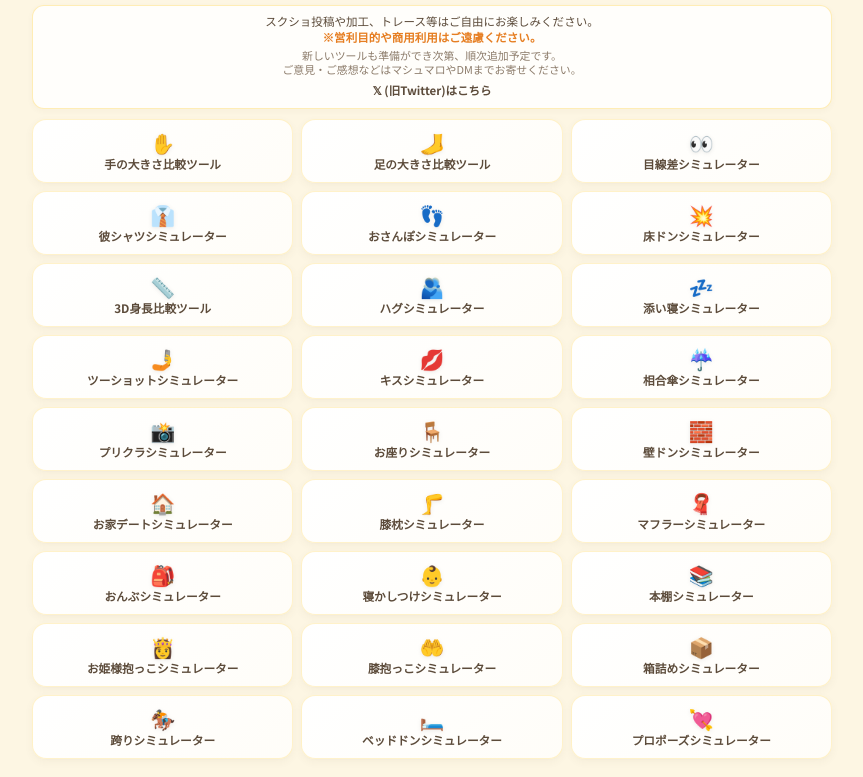
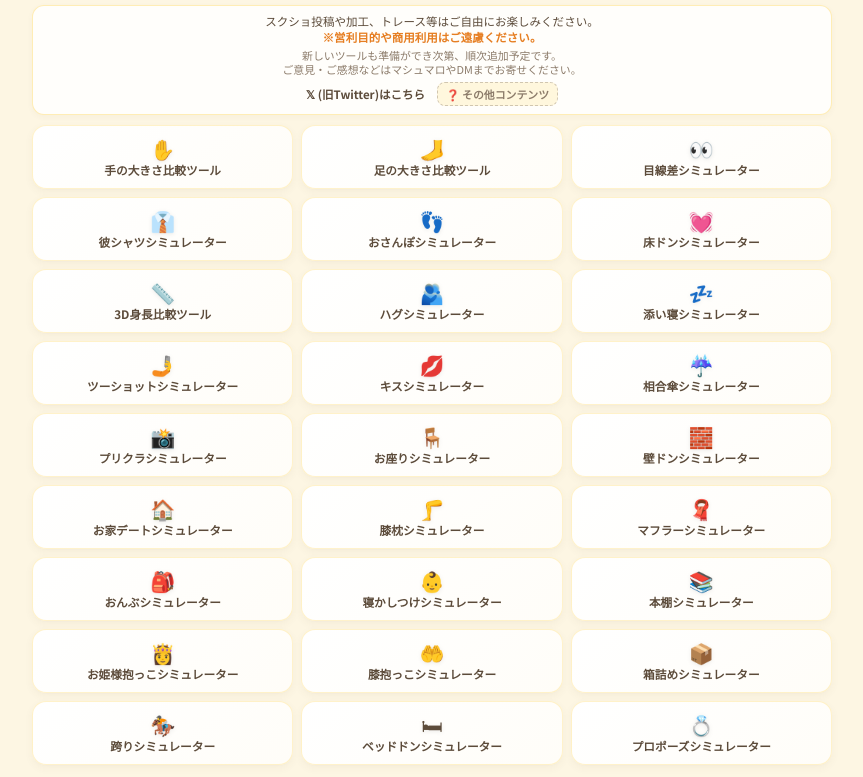
Before and after one commit to qwertyaz111/my-site-hub, a plain HTML site: page index.html in a window 1280 px wide. Shown: the part 47-824 px from the top of the page, without its empty margins (208-1071 px from the left). Drawn offline with Linux system fonts and the light colour scheme.

Commit message:
Enhance layout with link row and new button styles
Added a new link row for social media and extra content buttons, and updated styles for better layout.

```diff
--- a/index.html
+++ b/index.html
@@ -100,8 +100,16 @@
             line-height: 1.25;
         }
 
+        .link-row {
+            margin-top: 6px;
+            display: flex;
+            justify-content: center;
+            align-items: center;
+            gap: 12px;
+            flex-wrap: wrap;
+        }
+
         .sns-link {
-            margin-top: 4px;
             display: inline-block;
             color: var(--text-color);
             text-decoration: none;
@@ -111,6 +119,25 @@
         }
         .sns-link:hover {
             opacity: 0.7;
+        }
+
+        /* --- 独立させた❓風の隠しボタン --- */
+        .extra-link-btn {
+            display: inline-block;
+            background: rgba(255, 204, 51, 0.15);
+            border: 1px dashed rgba(140, 123, 106, 0.4);
+            color: var(--sub-text-color);
+            text-decoration: none;
+            font-size: 0.68rem;
+            font-weight: 700;
+            padding: 3px 8px;
+            border-radius: 8px;
+            transition: all 0.2s ease;
+        }
+        .extra-link-btn:hover {
+            background: rgba(255, 204, 51, 0.3);
+            color: var(--text-color);
+            border-color: var(--primary-color);
         }
 
         /* --- 3列固定カードコンテナ --- */
@@ -146,13 +173,6 @@
             transform: translateY(-3px) scale(1.02);
             box-shadow: 0 6px 14px var(--accent-glow);
             border-color: var(--primary-color);
-        }
-
-        .card.coming-soon {
-            opacity: 0.7;
-            cursor: default;
-            border: 1.5px dashed #dcd6a9;
-            background: rgba(255, 255, 255, 0.5);
         }
 
         .icon {
@@ -195,7 +215,10 @@
         ご意見・ご感想などはマシュマロやDMまでお寄せください。
     </div>
 
-    <a href="https://x.com/qwertyaz111" class="sns-link" target="_blank" rel="noopener noreferrer">𝕏 (旧Twitter)はこちら</a>
+    <div class="link-row">
+        <a href="https://x.com/qwertyaz111" class="sns-link" target="_blank" rel="noopener noreferrer">𝕏 (旧Twitter)はこちら</a>
+        <a href="https://qwertyaz111.itch.io/r18-my-site-hub" class="extra-link-btn" target="_blank" rel="noopener noreferrer">❓ その他コンテンツ</a>
+    </div>
 </div>
 
 <div class="container">
@@ -225,7 +248,7 @@
     </a>
 
     <a href="https://qwertyaz111.github.io/kabedon-floor-simulator/" class="card">
-        <div class="icon">💥</div>
+        <div class="icon">💓</div>
         <div class="title">床ドンシミュレーター</div>
     </a>
 
@@ -314,23 +337,23 @@
         <div class="title">膝抱っこシミュレーター</div>
     </a>
 
-    <a href="https://qwertyaz111.github.io/hakozume-simulator/" class="card">
+<a href="https://qwertyaz111.github.io/hakozume-simulator/" class="card">
         <div class="icon">📦</div>
         <div class="title">箱詰めシミュレーター</div>
     </a>
 
-    <a href="https://qwertyaz111.github.io/straddling-simulator/" class="card">
+<a href="https://qwertyaz111.github.io/straddling-simulator/" class="card">
         <div class="icon">🏇</div>
         <div class="title">跨りシミュレーター</div>
     </a>
 
-    <a href="https://qwertyaz111.github.io/beddon-simulator/" class="card">
-        <div class="icon">🛏️</div>
+<a href="https://qwertyaz111.github.io/beddon-simulator/" class="card">
+        <div class="icon">🛏</div>
         <div class="title">ベッドドンシミュレーター</div>
     </a>
 
-    <a href="https://qwertyaz111.github.io/propose-simulator/" class="card">
-        <div class="icon">💘</div>
+<a href="https://qwertyaz111.github.io/propose-simulator/" class="card">
+        <div class="icon">💍</div>
         <div class="title">プロポーズシミュレーター</div>
     </a>
 
```
